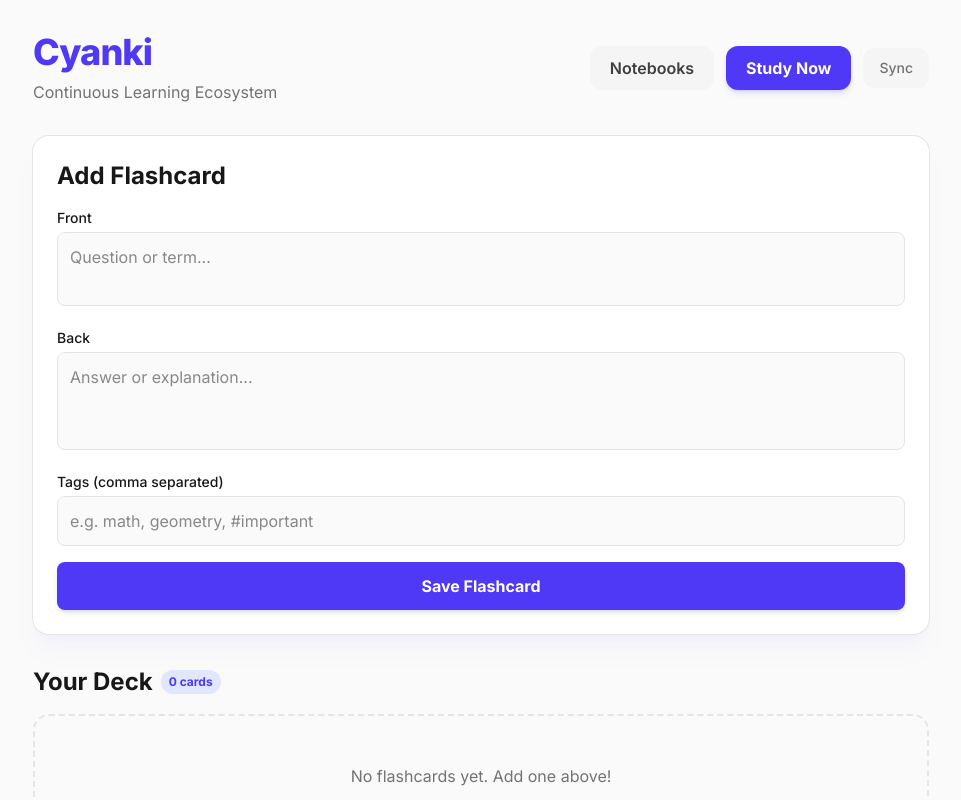
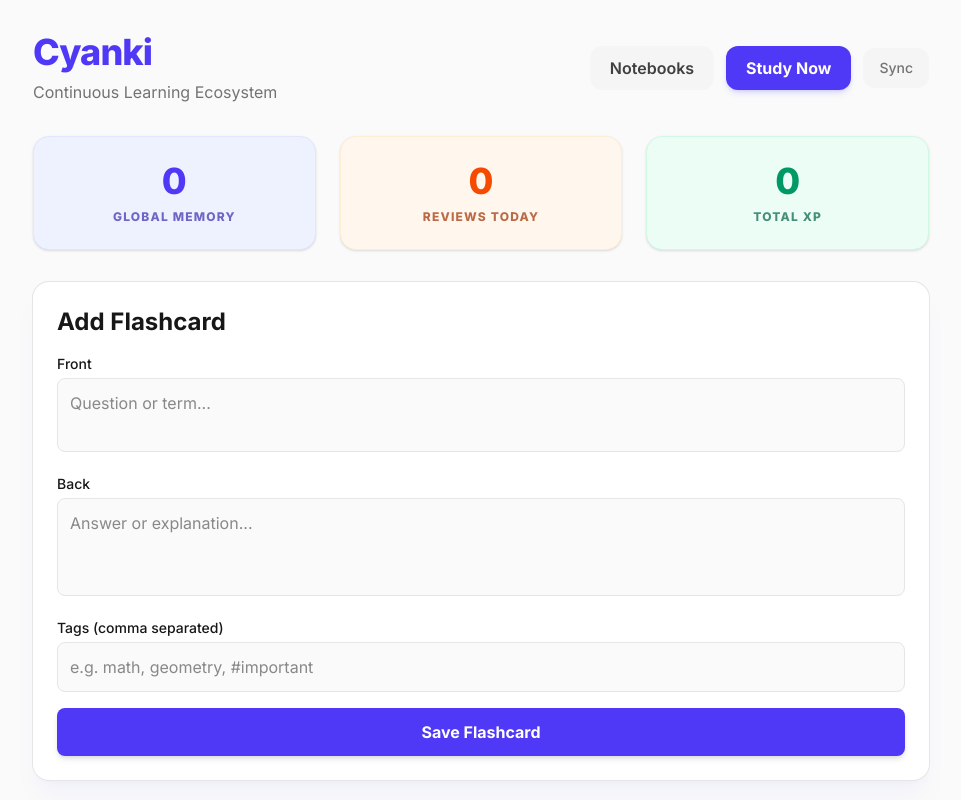
Before and after one commit to chrystiannascimento/anki-cyanki, a SvelteKit app in the folder frontend/: page / in a window 1280 px wide. Shown: the top 800 px of the page, without its empty margins (159-1120 px from the left). Built offline with nearby package versions, Linux system fonts and the light colour scheme.

Commit message:
feat: Add confetti animation for streaks and implement flashcard search with review statistics.

```diff
--- a/frontend/package.json
+++ b/frontend/package.json
@@ -33,6 +33,7 @@
 		"dompurify": "^3.3.1",
 		"marked": "^17.0.3",
 		"nanoid": "^5.1.6",
+		"svelte-confetti": "^2.3.2",
 		"ts-fsrs": "^5.2.3"
 	}
 }
--- a/frontend/src/routes/+page.svelte
+++ b/frontend/src/routes/+page.svelte
@@ -10,13 +10,39 @@
 	let tags = '';
 
 	let flashcards: Flashcard[] = [];
+	let reviewsToday = 0;
+	let totalReviews = 0;
+
+	let searchQuery = '';
+	$: filteredFlashcards = flashcards.filter(c =>
+	    c.front.toLowerCase().includes(searchQuery.toLowerCase()) ||
+	    c.back.toLowerCase().includes(searchQuery.toLowerCase()) ||
+	    c.tags.some(t => t.toLowerCase().includes(searchQuery.toLowerCase()))
+	);
 
 	onMount(() => {
 		const observable = liveQuery(() => db.flashcards.orderBy('createdAt').reverse().toArray());
 		const subscription = observable.subscribe((result) => {
 			flashcards = result;
 		});
-		return () => subscription.unsubscribe();
+
+		const reviewsObservable = liveQuery(async () => {
+		    const logs = await db.reviewLogs.toArray();
+		    const today = new Date();
+		    today.setHours(0,0,0,0);
+		    const todayReviews = logs.filter(l => l.reviewedAt >= today.getTime());
+		    return { total: logs.length, today: todayReviews.length };
+		});
+
+		const revSub = reviewsObservable.subscribe(res => {
+		    totalReviews = res.total;
+		    reviewsToday = res.today;
+		});
+
+		return () => {
+		    subscription.unsubscribe();
+		    revSub.unsubscribe();
+		}
 	});
 
 	async function addFlashcard() {
@@ -67,6 +93,21 @@
 			</div>
 		</header>
 
+		<section class="grid grid-cols-1 md:grid-cols-3 gap-6">
+		    <div class="p-6 bg-indigo-50 dark:bg-indigo-900/20 rounded-2xl shadow-sm border border-indigo-100 dark:border-indigo-800/50 flex flex-col items-center justify-center transition-transform hover:scale-105 cursor-default">
+		        <span class="text-4xl font-black text-indigo-600 dark:text-indigo-400 mb-2">{flashcards.length}</span>
+		        <span class="text-xs text-indigo-800/70 dark:text-indigo-300 font-extrabold uppercase tracking-widest">Global Memory</span>
+		    </div>
+		    <div class="p-6 bg-orange-50 dark:bg-orange-900/20 rounded-2xl shadow-sm border border-orange-100 dark:border-orange-800/50 flex flex-col items-center justify-center transition-transform hover:scale-105 cursor-default">
+		        <span class="text-4xl font-black text-orange-600 dark:text-orange-400 mb-2">{reviewsToday}</span>
+		        <span class="text-xs text-orange-800/70 dark:text-orange-300 font-extrabold uppercase tracking-widest">Reviews Today</span>
+		    </div>
+		    <div class="p-6 bg-emerald-50 dark:bg-emerald-900/20 rounded-2xl shadow-sm border border-emerald-100 dark:border-emerald-800/50 flex flex-col items-center justify-center transition-transform hover:scale-105 cursor-default">
+		        <span class="text-4xl font-black text-emerald-600 dark:text-emerald-400 mb-2">{totalReviews}</span>
+		        <span class="text-xs text-emerald-800/70 dark:text-emerald-300 font-extrabold uppercase tracking-widest">Total XP</span>
+		    </div>
+		</section>
+
 		<section class="p-6 bg-white dark:bg-neutral-800 rounded-2xl shadow-xl shadow-indigo-500/5 ring-1 ring-neutral-200 dark:ring-neutral-700">
 			<h2 class="text-2xl font-bold mb-4">Add Flashcard</h2>
 			<div class="space-y-4">
@@ -89,9 +130,13 @@
 		</section>
 
 		<section class="space-y-4">
-			<h2 class="text-2xl font-bold flex items-center gap-2">Your Deck <span class="text-indigo-600 bg-indigo-100 dark:bg-indigo-500/20 dark:text-indigo-400 text-xs px-2 py-1 rounded-full">{flashcards.length} cards</span></h2>
+			<div class="flex flex-col sm:flex-row sm:items-center justify-between gap-4">
+			    <h2 class="text-2xl font-bold flex items-center gap-2">Your Deck <span class="text-indigo-600 bg-indigo-100 dark:bg-indigo-500/20 dark:text-indigo-400 text-xs px-2 py-1 rounded-full">{filteredFlashcards.length} cards</span></h2>
+			    <input bind:value={searchQuery} type="text" placeholder="Search cards & tags..." class="w-full sm:w-64 p-2.5 text-sm rounded-lg bg-white dark:bg-neutral-800 border border-neutral-200 dark:border-neutral-700 focus:ring-2 focus:ring-indigo-500 outline-none shadow-sm transition-shadow" />
+			</div>
+
 			<div class="grid grid-cols-1 md:grid-cols-2 gap-4">
-				{#each flashcards as card (card.id)}
+				{#each filteredFlashcards as card (card.id)}
 					<div class="p-5 bg-white dark:bg-neutral-800 rounded-2xl shadow-sm ring-1 ring-neutral-200 dark:ring-neutral-700 group cursor-pointer hover:shadow-md transition-all hover:-translate-y-1 overflow-hidden">
 						<h3 class="font-bold text-lg mb-2 line-clamp-2 text-neutral-800 dark:text-neutral-100">{card.front}</h3>
 						<p class="text-neutral-500 dark:text-neutral-400 line-clamp-3 text-sm">{card.back}</p>
@@ -109,6 +154,10 @@
 					<div class="col-span-full py-12 text-center text-neutral-500 border-2 border-dashed border-neutral-200 dark:border-neutral-800 rounded-2xl">
 						<p>No flashcards yet. Add one above!</p>
 					</div>
+				{:else if filteredFlashcards.length === 0}
+				    <div class="col-span-full py-12 text-center text-neutral-500 border-2 border-dashed border-neutral-200 dark:border-neutral-800 rounded-2xl">
+						<p>No results found for "{searchQuery}".</p>
+					</div>
 				{/if}
 			</div>
 		</section>
--- a/frontend/src/routes/study/+page.svelte
+++ b/frontend/src/routes/study/+page.svelte
@@ -1,12 +1,14 @@
 <script lang="ts">
-    import { onMount } from 'svelte';
+    import { onMount, tick } from 'svelte';
     import { getDueCards, processReview, Rating } from '$lib/fsrs';
     import type { Flashcard } from '$lib/db';
+    import { Confetti } from 'svelte-confetti';
 
     let dueCards: Flashcard[] = [];
     let currentIndex = 0;
     let showingAnswer = false;
-    let streak = 0; // Gamification UI
+    let streak = 0;
+    let showConfetti = false;
 
     onMount(async () => {
         dueCards = await getDueCards(10);
@@ -23,17 +25,27 @@
 
         await processReview(currentCard.id, rating);
 
-        streak += 1; // Play confetti or juice here per UC-11 / UC-10!
+        streak += 1;
+        showConfetti = false;
+        await tick();
+        showConfetti = true;
+
         showingAnswer = false;
         currentIndex += 1;
     }
 </script>
 
-<div class="min-h-screen bg-neutral-900 text-white flex flex-col items-center justify-center p-6">
-    <header class="absolute top-0 left-0 w-full p-6 flex justify-between items-center text-neutral-400">
+<div class="min-h-screen bg-neutral-900 text-white flex flex-col items-center justify-center p-6 relative overflow-hidden">
+    {#if showConfetti}
+        <div class="absolute inset-0 flex items-center justify-center pointer-events-none z-50">
+            <Confetti x={[-2, 2]} y={[0.5, 2.5]} amount={50} delay={[0, 100]} rounded />
+        </div>
+    {/if}
+
+    <header class="absolute top-0 left-0 w-full p-6 flex justify-between items-center text-neutral-400 z-10">
         <a href="/" class="hover:text-white transition">← Home</a>
         <div class="flex items-center gap-2">
-            <span class="text-orange-500 text-xl">🔥</span>
+            <span class="text-orange-500 text-xl {showConfetti ? 'animate-bounce' : ''}">🔥</span>
             <span class="font-bold text-lg text-white">{streak} Streak</span>
         </div>
     </header>
@@ -41,7 +53,7 @@
     {#if !currentCard && dueCards.length === 0}
         <div class="text-center animate-pulse">Loading due cards...</div>
     {:else if currentIndex >= dueCards.length}
-        <div class="text-center space-y-6">
+        <div class="text-center space-y-6 z-10">
             <div class="text-6xl mb-4">🎉</div>
             <h1 class="text-4xl font-extrabold text-transparent bg-clip-text bg-gradient-to-r from-indigo-400 to-purple-500">
                 You're all caught up!
@@ -50,7 +62,7 @@
             <a href="/" class="inline-block mt-8 px-8 py-3 bg-neutral-800 hover:bg-neutral-700 rounded-full font-bold transition">Play Mini-Game</a>
         </div>
     {:else}
-        <div class="w-full max-w-2xl">
+        <div class="w-full max-w-2xl z-10">
             <!-- Progress Bar -->
             <div class="w-full h-2 bg-neutral-800 rounded-full mb-8 overflow-hidden">
                 <div
```
Also changed, not shown: 1 other file (tests, documents, lock files or other folders).
